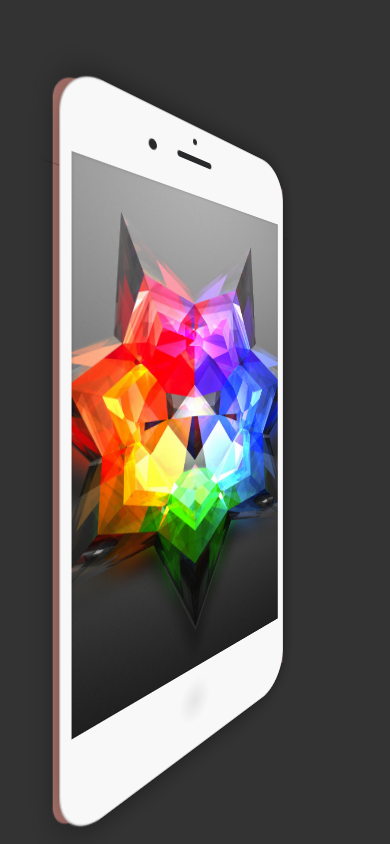
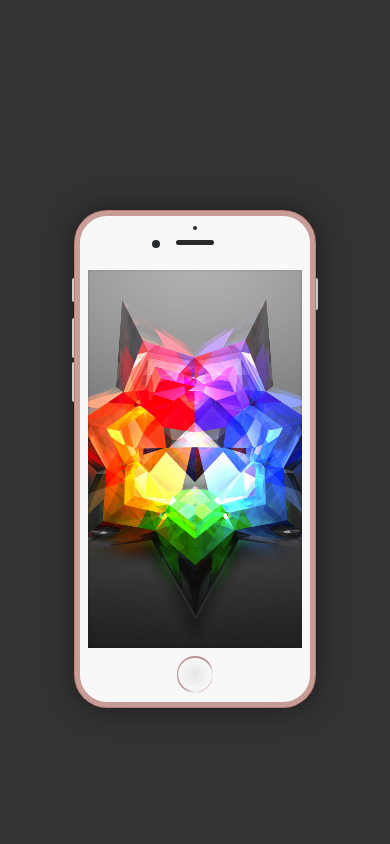
Before and after one commit to chungmanchau/mobile-mockups, a plain HTML site: page index.html in a window 390 px wide. Drawn offline with Linux system fonts and the light colour scheme.

Commit message:
Final iphone

```diff
--- a/index.html
+++ b/index.html
@@ -7,8 +7,7 @@
 </head>
 <body>
 	<div class="wrapper">
-		<div class="iphone">
-			<div class="front side">
+		<div class="iphone view_1">
 			<div class="iphone-top">
 				<span class="camera"></span>
 				<span class="sensor"></span>
@@ -31,13 +30,6 @@
 				<span class="home-btn"></span>
 			</div>
 		</div>
-			<div class="top side"></div>
-			<div class="center"></div>
-			<div class="left side"></div>
-			<div class="right side"></div>
-			<div class="bottom side"></div>
-			<div class="back side"></div>
-		</div>
 	</div>
 </body>
 </html>
--- a/scss/_base.scss
+++ b/scss/_base.scss
@@ -1,14 +1,13 @@
 html {
 	width: 100%;
 	height: 100%;
-	font-size:20px;
 	body {
 		width: 100%;
 		height: 100%;
 		// background: url(../images/background.jpg) center center no-repeat;
 		background: #333;
 		.wrapper {
-			padding-top: 15vh;
+			padding-top: 25vh;
 		}
 	}
 }
--- a/scss/_iphone.scss
+++ b/scss/_iphone.scss
@@ -4,124 +4,26 @@ $iphone-width: 15rem;
 $iphone-height: 31rem;
 $iphone-depth: .6rem;
 $iphone-side: $iphone-depth/2;
-.wrapper
-{
-    -webkit-perspective: 500px;
-    perspective: 500px;
-    -webkit-perspective-origin: 50% 50%;
-    perspective-origin: 50% 50%;
-}
-.iphone
-{
+.iphone {
     position: relative;
 
-    width: $iphone-width;
-    height: $iphone-height;
+    width: 15rem;
+    height: 31rem;
     margin: 0 auto;
     padding: 0;
-    -webkit-transform: rotateY( 45deg );
-    transform: rotateY( 45deg );
 
-    -webkit-transform-style: preserve-3d;
-    transform-style: preserve-3d;
-
-    // -webkit-animation: giro 20s infinite linear;
-    // animation: giro 20s infinite linear;
-    span
-    {
+    border: 5px solid $iphone-pink;
+    border-radius: 2rem;
+    background: #f8f8f8;
+    box-shadow: 0 0 0 1px $iphone-pink-dark, 0 0 30px 0 rgba(0, 0, 0, .5);
+    span {
         display: block;
     }
-    .back
-    {
-        position: absolute;
-
-        width: $iphone-width;
-        height: $iphone-height;
-
-        -webkit-transform: translateZ(-$iphone-depth);
-        transform: translateZ(-$iphone-depth);
-
-        border-radius: 2rem;
-        background: $iphone-pink;
-    }
-    .center
-    {
-        position: absolute;
-
-        width: $iphone-width;
-        height: $iphone-height;
-        border-radius: 2rem;
-        background: $iphone-pink-dark;
-        -webkit-transform: translateZ(-1px);
-        transform: translateZ(-1px);
-    }
-    .side
-    {
-        position: absolute;
-
-        background: $iphone-pink-dark;
-        border-radius:25px;
-    }
-    .top
-    {
-        top: 0;
-        left: 50%;
-        width: 12rem;
-        height: $iphone-depth;
-
-        -webkit-transform: rotateX(90deg) translateY(-$iphone-side) translateZ($iphone-side) translateX(-50%);
-        transform: rotateX(90deg) translateY(-$iphone-side) translateZ($iphone-side) translateX(-50%);
-    }
-    .bottom
-    {
-        bottom: 0;
-        left: 50%;
-
-        width: 12rem;
-        height: $iphone-depth;
-
-        -webkit-transform: rotateX(90deg) translateY(-$iphone-side) translateZ(-$iphone-side) translateX(-50%);
-        transform: rotateX(90deg) translateY(-$iphone-side) translateZ(-$iphone-side) translateX(-50%);
-    }
-    .left
-    {
-        left: 0;
-        top: 50%;
-        width: $iphone-depth;
-        height: 29rem;
-
-        -webkit-transform: rotateY(90deg) translateX($iphone-side) translateZ(-$iphone-side) translateY(-50%);
-        transform: rotateY(90deg) translateX($iphone-side) translateZ(-$iphone-side) translateY(-50%);
-    }
-    .right
-    {
-        right: 0;
-        top: 50%;
-        width: $iphone-depth;
-        height: 29rem;
-
-        -webkit-transform: rotateY(90deg) translateX($iphone-side) translateZ($iphone-side) translateY(-50%);
-        transform: rotateY(90deg) translateX($iphone-side) translateZ($iphone-side) translateY(-50%);
-    }
-    .front
-    {
-        // z-index: 3;
-        position: absolute;
-
-        width: $iphone-width;
-        height: $iphone-height;
-        // border: 5px solid $iphone-pink;
-
-        border-radius: 2rem;
-        background: #f8f8f8;
-        box-shadow: 0 0 0 1px #cacaca, 0 0 30px 0 rgba(0, 0, 0, .5);
-        .iphone-top
-        {
+    .iphone-top {
         padding: .6rem 4.5rem 1.6rem;
 
         text-align: center;
-            .camera
-            {
+        .camera {
             display: block;
 
             width: .3rem;
@@ -131,8 +33,7 @@ $iphone-side: $iphone-depth/2;
             border-radius: 50%;
             background: #28292b;
         }
-            .sensor
-            {
+        .sensor {
             float: left;
 
             width: .5rem;
@@ -141,8 +42,7 @@ $iphone-side: $iphone-depth/2;
             border-radius: 50%;
             background: #28292b;
         }
-            .speakers
-            {
+        .speakers {
             display: block;
 
             width: 2.4rem;
@@ -153,12 +53,10 @@ $iphone-side: $iphone-depth/2;
             background: #28292b;
         }
     }
-        .iphone-content
-        {
+    .iphone-content {
         height: 23.6rem;
         padding: 0 .5rem;
-            .screen
-            {
+        .screen {
             display: block;
             overflow: hidden;
 
@@ -166,100 +64,76 @@ $iphone-side: $iphone-depth/2;
             height: 100%;
 
             background: url(../images/background2.jpg) center center no-repeat;
+            // background: #FFF;
             background-size: auto 100%;
             box-shadow: inset 0 0 3px 0 rgba(0, 0, 0, .2);
-                &::-webkit-scrollbar
-                {
+            &::-webkit-scrollbar {
                 display: none;
             }
         }
     }
-        // .iphone-btns {
-        //     position: absolute;
-        //     left: 0;
-        //     width: 100%;
-        //     .side-btn {
-        //         position: absolute;
-        //         width: .1rem;
-        //         border-radius: .5rem 0 0 .5rem;
-        //         background: #ccc;
-        //     }
-        //     .iphone-btns-left {
-        //         position: absolute;
-        //         left: -.4rem;
-        //         .sound {
-        //             height: 1.5rem;
-        //             top: .5rem;
-        //         }
-        //         .volume-up {
-        //             top: 3rem;
-        //             height: 2.5rem;
-        //         }
-        //         .volume-down {
-        //             top: 5.7rem;
-        //             height: 2.5rem;
-        //         }
-        //     }
-        //     .iphone-btns-right {
-        //         position: absolute;
-        //         right: -.3rem;
-        //         .power {
-        //             top: .5rem;
-        //             height: 2rem;
-        //             border-radius: 0 2px 2px 0;
-        //         }
-        //     }
-        // }
-        .iphone-bottom
-        {
+    .iphone-btns {
+        position: absolute;
+        left: 0;
+        width: 100%;
+        .side-btn {
+            position: absolute;
+
+            width: 2px;
+
+            border-radius: .5rem 0 0 .5rem;
+            background: #ccc;
+        }
+        .iphone-btns-left {
+            position: absolute;
+            left: -8px;
+            .sound {
+                height: 1.5rem;
+                top: .5rem;
+            }
+            .volume-up {
+                top: 3rem;
+
+                height: 2.5rem;
+            }
+            .volume-down {
+                top: 5.7rem;
+
+                height: 2.5rem;
+            }
+        }
+        .iphone-btns-right {
+            position: absolute;
+            right: -6px;
+            .power {
+                top: .5rem;
+                height: 2rem;
+
+                border-radius: 0 2px 2px 0;
+            }
+        }
+    }
+    .iphone-bottom {
         padding: .5rem 6rem 1rem;
-            .home-btn
-            {
-                position: relative;
-
+        .home-btn {
             width: 2.3rem;
             height: 2.3rem;
             margin: 0 auto;
-
+            background: -webkit-linear-gradient(top left, $iphone-pink  0%, #AF8585  50%, #f0f2f2 75%, $iphone-pink  100%);
+            background: -o-linear-gradient(top left, $iphone-pink  0%, #AF8585  50%, #f0f2f2 75%, $iphone-pink  100%);
+            background: linear-gradient(bottom right, $iphone-pink  0%, #AF8585  50%, #f0f2f2 75%, $iphone-pink  100%);
             border-radius: 50%;
-                background: linear-gradient(bottom right, $iphone-pink  0%, #af8585  50%, #f0f2f2 75%, $iphone-pink  100%);
-                &:after
-                {
+            position: relative;
+            &:after {
+                background: radial-gradient(#E6E6E6  0%, #FFF  100%);
+                content: "";
                 position: absolute;
+                left: .1rem;
                 top: .1rem;
-                    left: .1rem;
-
                 width: 2.1rem;
                 height: 2.1rem;
-
-                    content: '';
-
                 border-radius: 50%;
-                    background: radial-gradient(#e6e6e6  0%, #fff  100%);
             }
         }
     }
 }
-}
-
-@-webkit-keyframes giro {
-    0% { -webkit-transform: rotateX(-45deg) rotateY(0deg); }
-    50% { -webkit-transform: rotateX(45deg) rotateY(360deg); }
-    100% { -webkit-transform: rotateX(-45deg) rotateY(720deg); }
-}
-
-@keyframes giro {
-    0% { transform: rotateX(-45deg) rotateY(0deg); }
-    50% { transform: rotateX(45deg) rotateY(360deg); }
-    100% { transform: rotateX(-45deg) rotateY(720deg); }
-}
-
-@-webkit-keyframes giro360 {
-    0% { -webkit-transform: rotateX(  0deg) rotateY(  0deg); }
-    100% { -webkit-transform: rotateX(360deg) rotateY(360deg); }
-}
-
-@keyframes giro360 {
-    0% { transform: rotateX(  0deg) rotateY(  0deg); }
-    100% { transform: rotateX(360deg) rotateY(360deg); }
-}
```
Also changed, not shown: css/style.css, 1 other file. Lines whose indentation alone changed are shown as unchanged.
